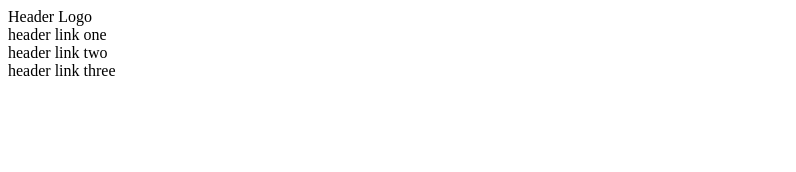
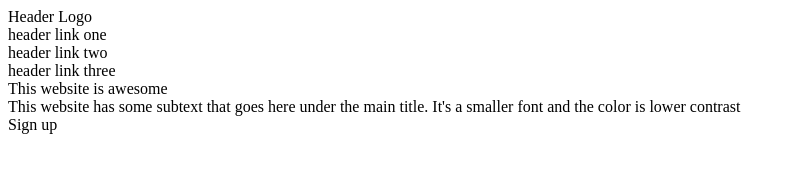
Before and after one commit to aerondight997/Landing-Page, a plain HTML site: page index.html in a window 1280 px wide. Shown: the whole page, without its empty margins (0-796 px from the left). Drawn offline with Linux system fonts and the light colour scheme.

Commit message:
Added full header content

```diff
--- a/index.html
+++ b/index.html
@@ -19,7 +19,13 @@
          </div>
       </div>
 
-
+      <div class="header-content">
+         <div class="content1">
+            <div class="text1">This website is awesome</div>
+            <div class="text2">This website has some subtext that goes here under the main title. It's a smaller font and the color is lower contrast    </div>
+            <div class="button">Sign up</div>
+         </div>
+      </div>
 
 
 
```
